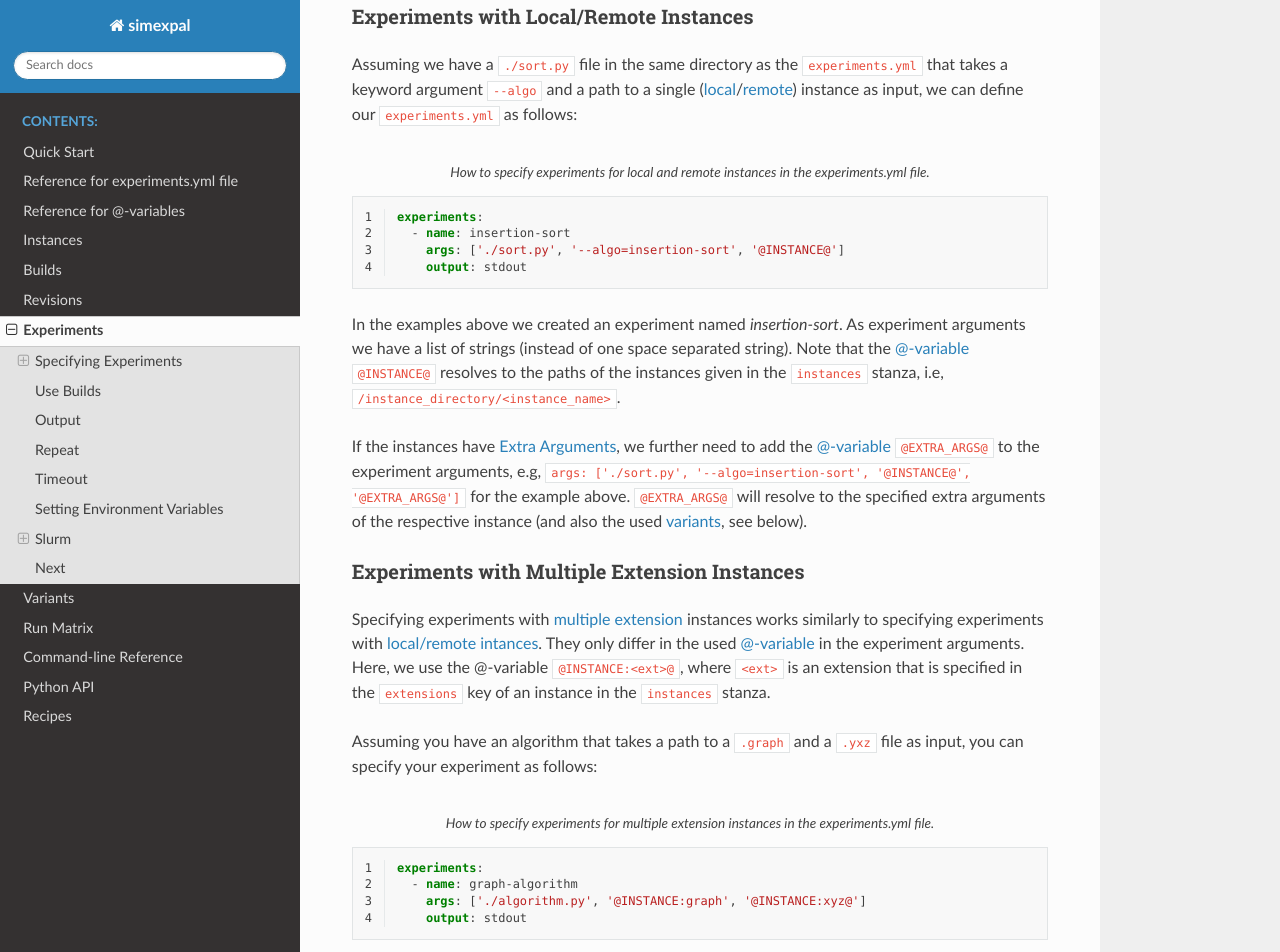
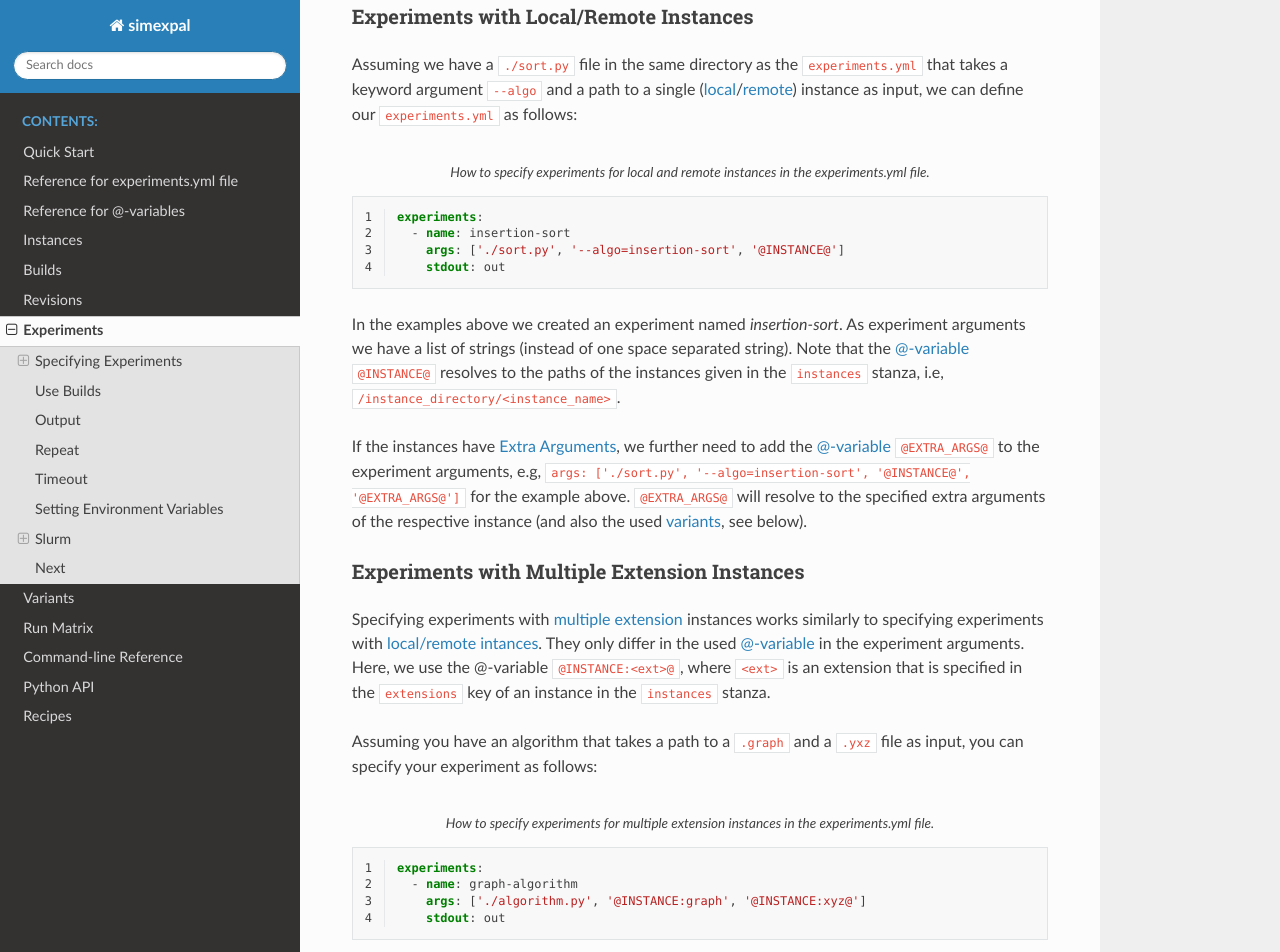
Before and after one commit to hu-macsy/simexpal, a Sphinx documentation site: the page built from docs/experiments.rst, in a window 1280 px wide and 1400 px high, scrolled down 696 px. Shown: the top 952 px of the window. Built offline with Sphinx 7.4.7 and the Read the Docs theme 2.0.0, drawn with Linux system fonts in a browser that asks for light colours; some of the changed text lies outside the part shown.

Commit message:
docs, examples: Update 'output' key to 'stdout' key

```diff
--- a/docs/experiments.rst
+++ b/docs/experiments.rst
@@ -45,7 +45,7 @@ our ``experiments.yml`` as follows:
    experiments:
      - name: insertion-sort
        args: ['./sort.py', '--algo=insertion-sort', '@INSTANCE@']
-       output: stdout
+       stdout: out
 
 In the examples above we created an experiment named `insertion-sort`. As experiment arguments we have
 a list of strings (instead of one space separated string). Note that the :ref:`@-variable <AtVariables>`
@@ -79,7 +79,7 @@ specify your experiment as follows:
    experiments:
      - name: graph-algorithm
        args: ['./algorithm.py', '@INSTANCE:graph', '@INSTANCE:xyz@']
-       output: stdout
+       stdout: out
 
 The ``@INSTANCE:graph@`` variable will resolve to ``/instance_directory/<instance_name>.graph`` during
 runtime. Analogously for the ``@INSTANCE:xyz@`` variable.
@@ -106,7 +106,7 @@ as follows:
    experiments:
      - name: algorithm
        args: ['./algorithm.py', '@INSTANCE:0', '@INSTANCE:1@']
-       output: stdout
+       stdout: out
 
 The ``@INSTANCE:0@`` variable will resolve to ``/instance_directory/files[0]``, where ``files[0]`` is
 the first filename of the ``files`` key. Analogously for the ``@INSTANCE:1`` variable.
@@ -128,7 +128,7 @@ arguments:
    experiments:
      - name: algorithm
        args: ['./algorithm.py', '@INSTANCE@', '@EXTRA_ARGS@']
-       output: stdout
+       stdout: out
 
 The ``@EXTRA_ARGS@`` variable resolves to the extra arguments of all variants (and also the used instance, see
 above) of the experiment during runtime. For example, assume we have the following ``variants`` stanza:
--- a/docs/quick_start.rst
+++ b/docs/quick_start.rst
@@ -264,7 +264,7 @@ Those variants can be handled by simexpal using the following stanzas:
 
     experiments:
       - name: 'merge-sort'
-        output: stdout
+        stdout: out
         args: ['python3', 'sort.py', '--algo=insertion-sort', '@EXTRA_ARGS@', '@INSTANCE@']
 
     variants:
@@ -343,7 +343,7 @@ Next, we have to assign the builds to their respective experiments:
       - name: quick-sort
         use_builds: [simexpal]  # specify which builds get used for this experiment
         args: ['quicksort', '@INSTANCE@', '@EXTRA_ARGS@']
-        output: stdout
+        stdout: out
 
 Simexpal resolves the ``@INSTANCE@`` variable to the instance paths and the ``@EXTRA_ARGS@``
 to the extra arguments of the variants (that we define below) during runtime.
```
Also changed, not shown: 3 other files.
